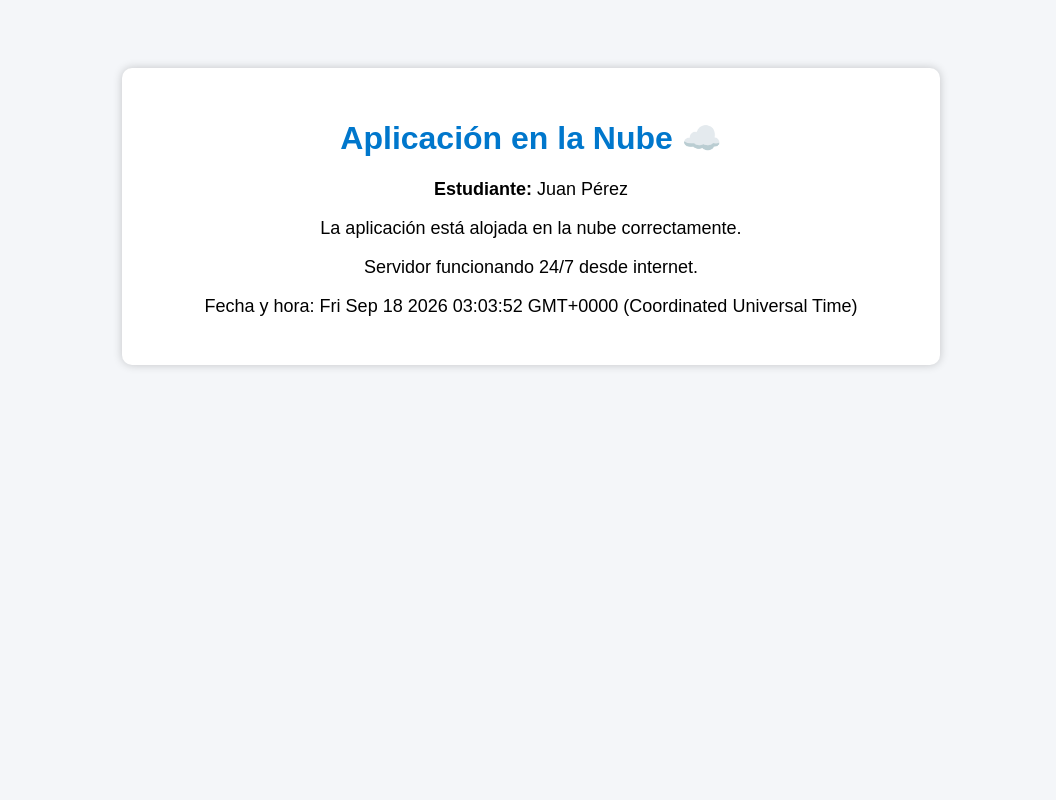
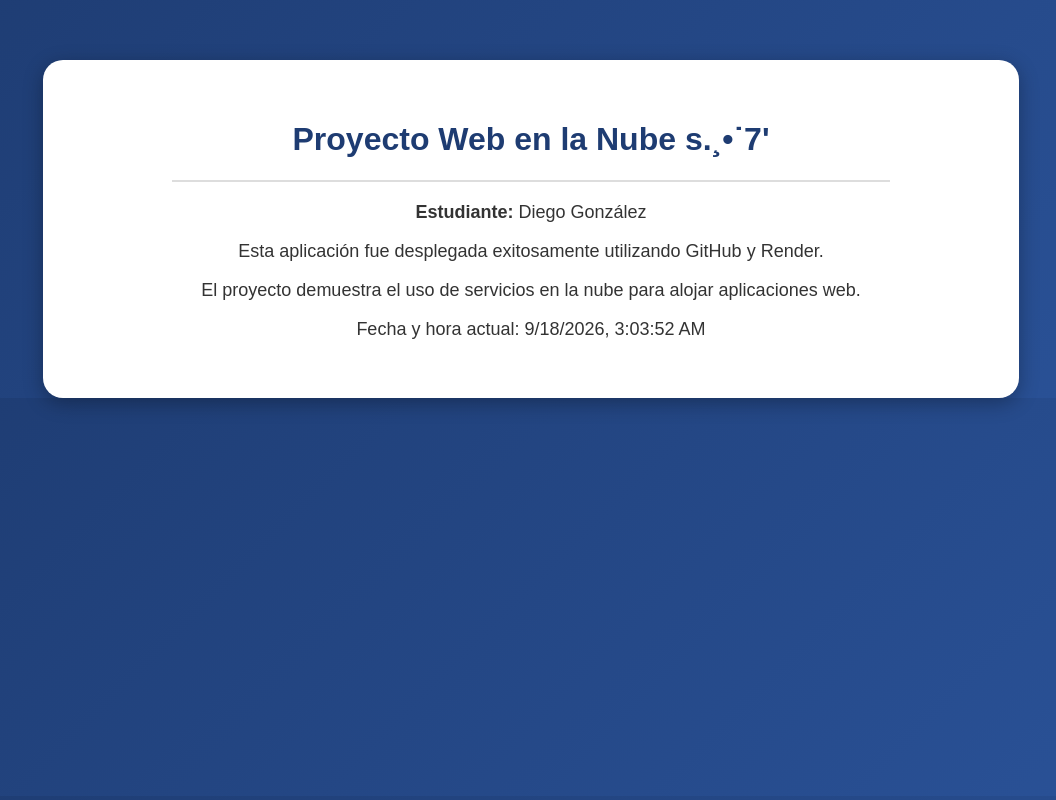
Before and after one commit to lolclan23/cloudapp, a website: page views/index.html in a window 1280 px wide. Shown: the whole page, without its empty margins (109-1165 px from the left). Drawn offline with Linux system fonts and the light colour scheme.

Commit message:
Update index.html

```diff
--- a/views/index.html
+++ b/views/index.html
@@ -1,48 +1,73 @@
 <!DOCTYPE html>
-
 <html lang="es">
 <head>
 <meta charset="UTF-8">
 <meta name="viewport" content="width=device-width, initial-scale=1.0">
-<title>CloudApp</title>
+<title>Proyecto Web en la Nube - Diego González</title>
+
 
 <style> body{
-font-family: Arial, sans-serif; background-color: #f4f6f9; text-align: center;
-padding-top: 60px;
+font-family: Arial, sans-serif;
+
+background: linear-gradient(135deg, #1e3c72, #2a5298); text-align: center;
+padding-top: 60px; margin: 0;
 }
 
-.contenedor{ background: white; width: 60%; margin: auto; padding: 30px;
-border-radius: 10px;
-box-shadow: 0px 0px 10px rgba(0,0,0,0.2);
+
+.contenedor{ background: white; width: 70%; margin: auto; padding: 40px;
+border-radius: 20px;
+box-shadow: 0px 5px 20px rgba(0,0,0,0.3);
 }
 
+
 h1{
-color: #0077cc;
+color: #1e3c72;
 }
 
+
 p{
-font-size: 18px;
+font-size: 18px; color: #333;
+}
+
+
+hr{
+width: 80%; margin: 20px auto;
+border: 1px solid #ddd;
+
 }
 </style>
 </head>
 <body>
 
+
 <div class="contenedor">
-<h1>Aplicación en la Nube ☁️</h1>
-<p><strong>Estudiante:</strong> Juan Pérez</p>
+<h1>Proyecto Web en la Nube s.¸•˙7'</h1>
 
-<p>La aplicación está alojada en la nube correctamente.</p>
 
-<p>Servidor funcionando 24/7 desde internet.</p>
+<hr>
+
+
+<p><strong>Estudiante:</strong> Diego González</p>
+
+
+<p>Esta aplicación fue desplegada exitosamente utilizando GitHub y Render.</p>
+
+
+<p>El proyecto demuestra el uso de servicios en la nube para alojar aplicaciones web.</p>
+
 
 <p id="fecha"></p>
 </div>
 
+
 <script>
 const fecha = new Date();
 
-document.getElementById("fecha").innerHTML = "Fecha y hora: " + fecha;
+
+document.getElementById("fecha").innerHTML = "Fecha y hora actual: " + fecha.toLocaleString();
 </script>
 
+
 </body>
+
 </html>
```
